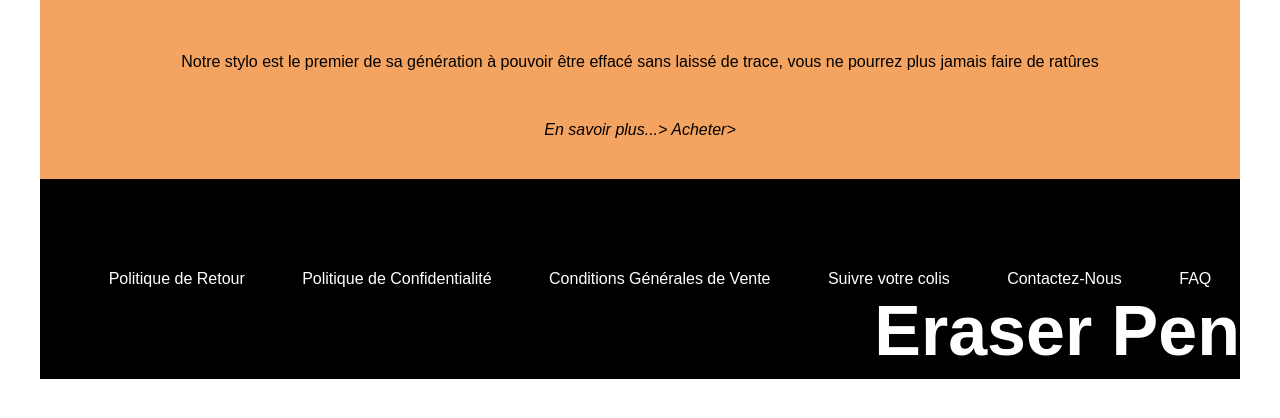
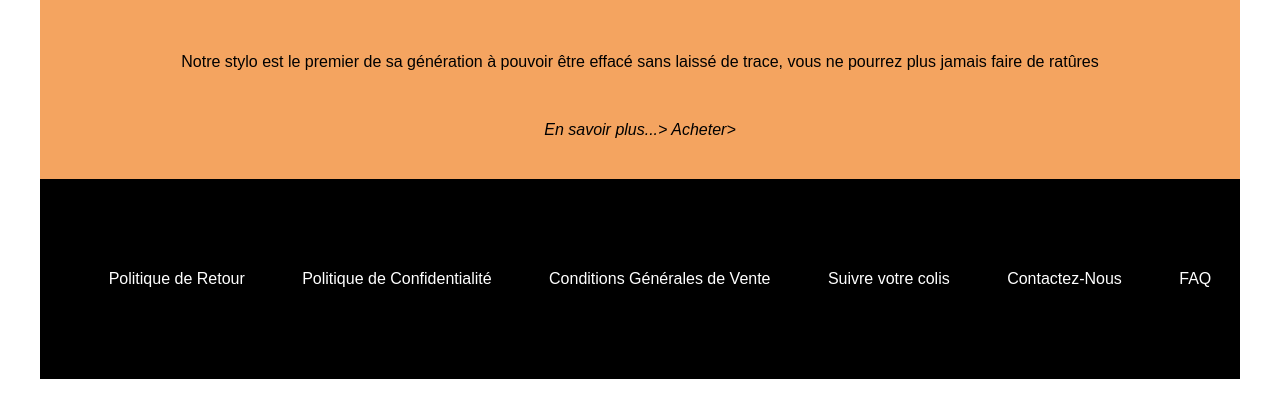
Before and after one commit to maximeOdja/Entreprise, a plain HTML site: page index.html in a window 1280 px wide. Shown: the part 646-1064 px from the top of the page. Drawn offline with Linux system fonts and the light colour scheme.

Commit message:
div h1 without

```diff
--- a/index.html
+++ b/index.html
@@ -27,9 +27,6 @@
 <body>
     <div class="Banner-hero">
         <img src="Stylo1.jpg"/>
-        <div class="Products">
-            <h1> Eraser Pen </h1>
-        </div>
     </div>
 
     <div class="grid">
```
